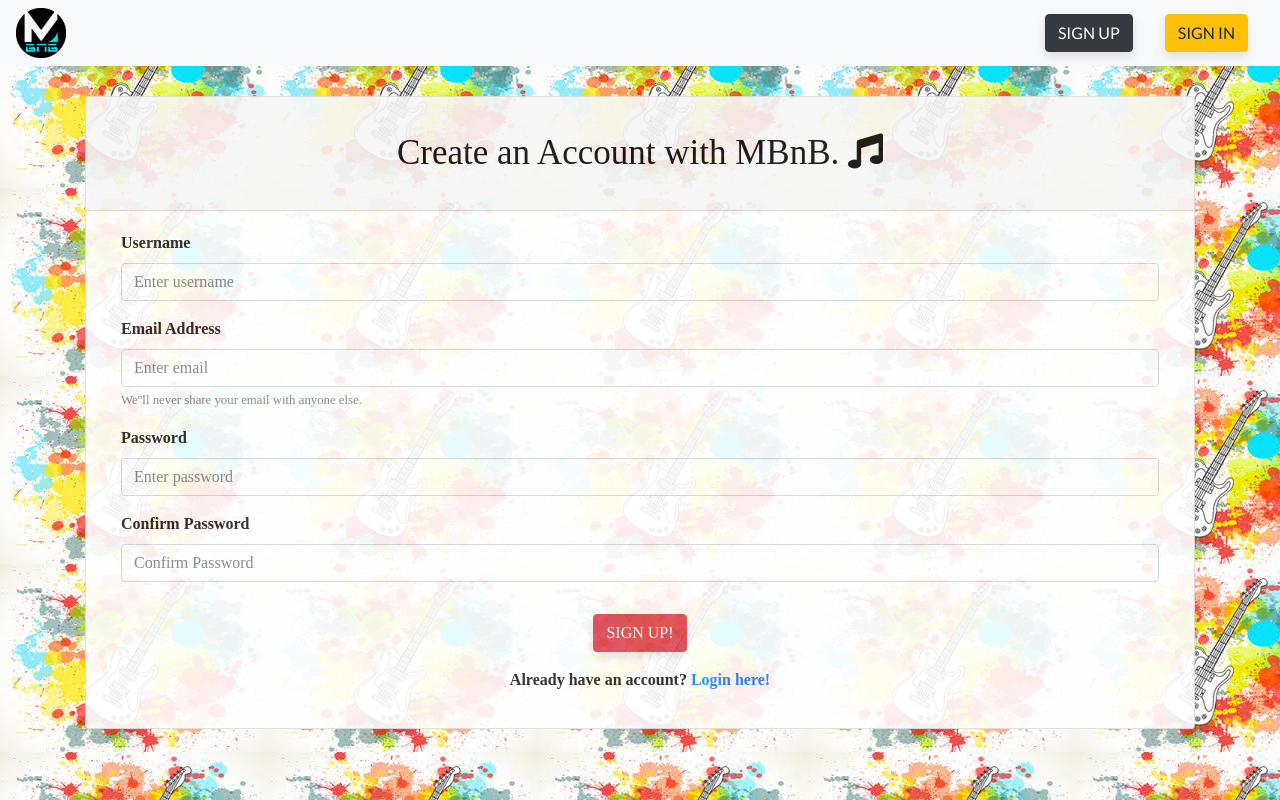
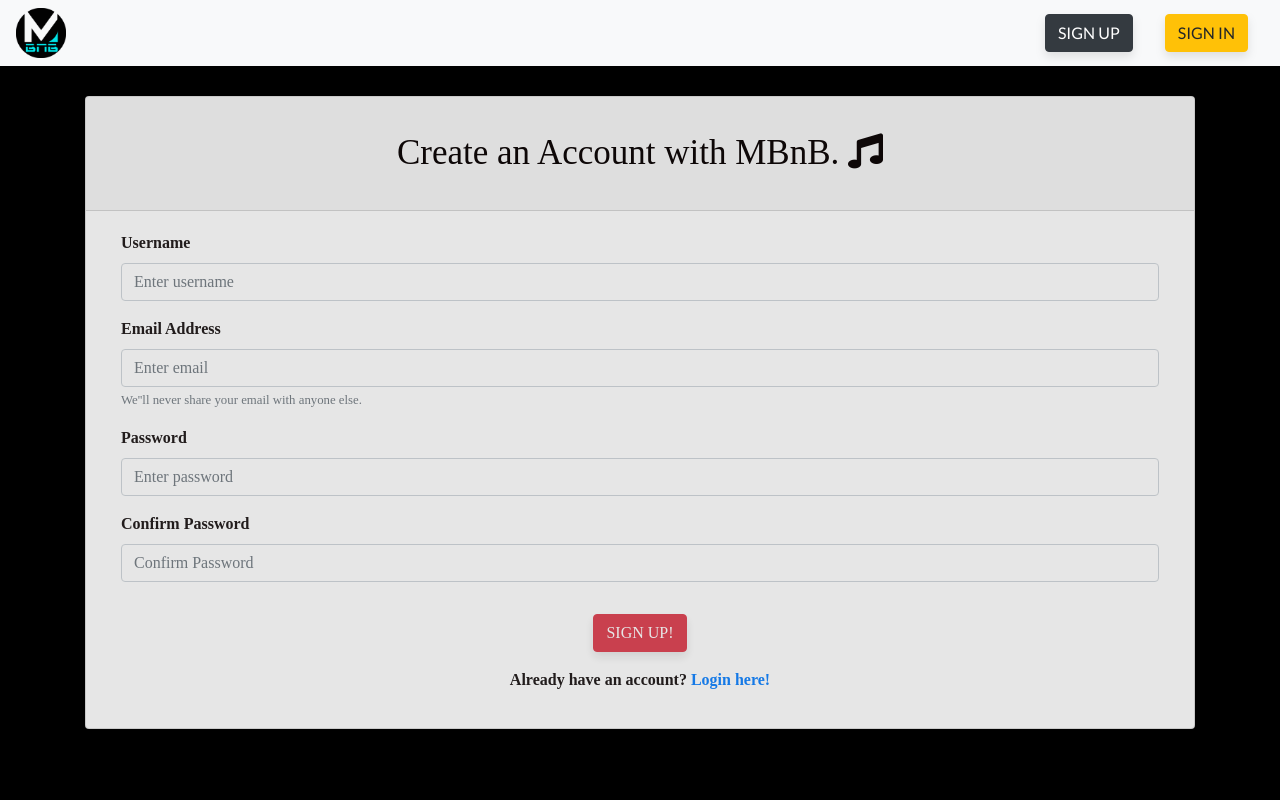
Before and after one commit to Olutundun/Mbnb, a React (Create React App) app in the folder client/: page /Signup in a window 1280 px wide. Built offline with nearby package versions, Linux system fonts and the light colour scheme; no server answers; a web font is replaced by a local one.

Commit message:
"deleted the bg image"

```diff
--- a/client/src/pages/Signup/Signup.css
+++ b/client/src/pages/Signup/Signup.css
@@ -1,7 +1,3 @@
-body {
-    background-image: url("/images/bg.jpg");
-}
-
 .container {
     opacity: 0.9;
     color: #0f0808;
```
